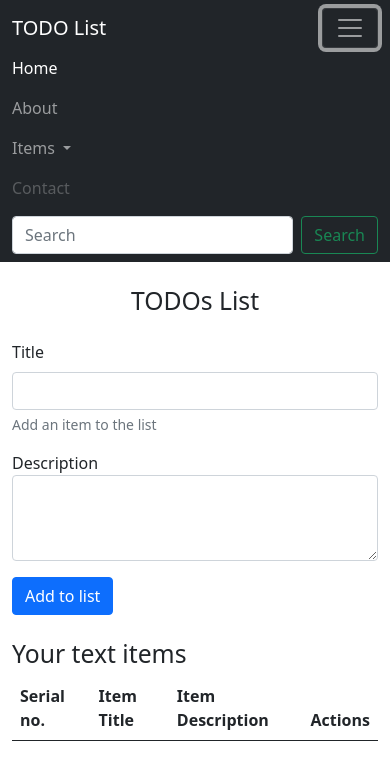
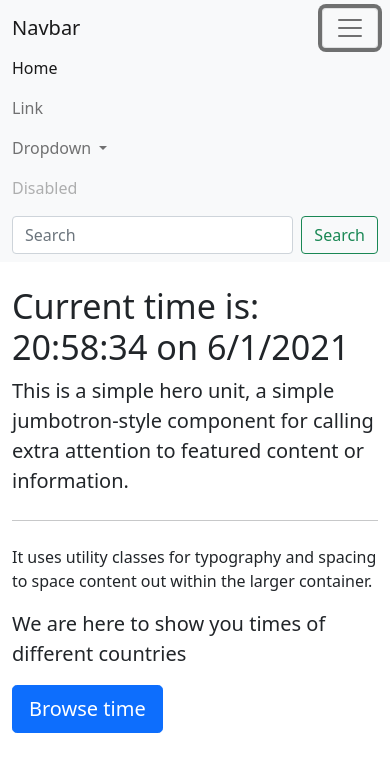
Before and after one commit to Mouli-m/Projects, a plain HTML site: page index.html in a window 390 px wide. Both pictures are taken after a click on the button "Toggle navigation". Drawn offline with nearby package versions, Linux system fonts and the light colour scheme.

Commit message:
Add files via upload

```diff
--- a/index.html
+++ b/index.html
@@ -1,26 +1,31 @@
 <!doctype html>
 <html lang="en">
-
   <head>
     <!-- Required meta tags -->
     <meta charset="utf-8">
     <meta name="viewport" content="width=device-width, initial-scale=1">
 
     <!-- Bootstrap CSS -->
-    <link href="https://cdn.jsdelivr.net/npm/bootstrap@5.0.1/dist/css/bootstrap.min.css" rel="stylesheet"
-        integrity="sha384-+0n0xVW2eSR5OomGNYDnhzAbDsOXxcvSN1TPprVMTNDbiYZCxYbOOl7+AMvyTG2x" crossorigin="anonymous">
+    <link href="https://cdn.jsdelivr.net/npm/bootstrap@5.0.1/dist/css/bootstrap.min.css" rel="stylesheet" integrity="sha384-+0n0xVW2eSR5OomGNYDnhzAbDsOXxcvSN1TPprVMTNDbiYZCxYbOOl7+AMvyTG2x" crossorigin="anonymous">
 
-    <title>TODO List</title>
+    <title>Hello, world!</title>
+    <script>
+    let a;
+    let date;
+    let time;
+    setInterval(() => {
+      a = new Date();
+     time = a.getHours() + ':'+ a.getMinutes() + ':' +a.getSeconds();
+     date = a.toLocaleDateString();
+    document.getElementById('time').innerHTML= time + " on " + date;
+  }, 1000);
+    </script>
   </head>
-
   <body>
-
-    <nav class="navbar navbar-expand-lg navbar-dark bg-dark">
+    <nav class="navbar navbar-expand-lg navbar-light bg-light">
       <div class="container-fluid">
-            <a class="navbar-brand" href="#">TODO List</a>
-            <button class="navbar-toggler" type="button" data-bs-toggle="collapse"
-                data-bs-target="#navbarSupportedContent" aria-controls="navbarSupportedContent" aria-expanded="false"
-                aria-label="Toggle navigation">
+        <a class="navbar-brand" href="#">Navbar</a>
+        <button class="navbar-toggler" type="button" data-bs-toggle="collapse" data-bs-target="#navbarSupportedContent" aria-controls="navbarSupportedContent" aria-expanded="false" aria-label="Toggle navigation">
           <span class="navbar-toggler-icon"></span>
         </button>
         <div class="collapse navbar-collapse" id="navbarSupportedContent">
@@ -29,24 +34,21 @@
               <a class="nav-link active" aria-current="page" href="#">Home</a>
             </li>
             <li class="nav-item">
-                        <a class="nav-link" href="#">About</a>
+              <a class="nav-link" href="#">Link</a>
             </li>
             <li class="nav-item dropdown">
-                        <a class="nav-link dropdown-toggle" href="#" id="navbarDropdown" role="button"
-                            data-bs-toggle="dropdown" aria-expanded="false">
-                            Items
+              <a class="nav-link dropdown-toggle" href="#" id="navbarDropdown" role="button" data-bs-toggle="dropdown" aria-expanded="false">
+                Dropdown
               </a>
               <ul class="dropdown-menu" aria-labelledby="navbarDropdown">
                 <li><a class="dropdown-item" href="#">Action</a></li>
                 <li><a class="dropdown-item" href="#">Another action</a></li>
-                            <li>
-                                <hr class="dropdown-divider">
-                            </li>
+                <li><hr class="dropdown-divider"></li>
                 <li><a class="dropdown-item" href="#">Something else here</a></li>
               </ul>
             </li>
             <li class="nav-item">
-                        <a class="nav-link disabled" href="#" tabindex="-1" aria-disabled="true">Contact</a>
+              <a class="nav-link disabled" href="#" tabindex="-1" aria-disabled="true">Disabled</a>
             </li>
           </ul>
           <form class="d-flex">
@@ -56,117 +58,29 @@
         </div>
       </div>
     </nav>
-<div class="container">
-    <h2 class="text-center my-4">TODOs List</h2>
 
-  <div class="mb-3">
-    <label for="title" class="form-label">Title</label>
-    <input type="text" class="form-control" id="title" aria-describedby="emailHelp">
-    <div id="emailHelp" class="form-text">Add an item to the list</div>
+    <div class="container my-4">
+      <div class="jumbotron">
+        <h1 class="display-4">Current time is: <span id="time"></span></h1>
+        <p class="lead">This is a simple hero unit, a simple jumbotron-style component for calling extra attention to featured content or information.</p>
+        <hr class="my-4">
+        <p>It uses utility classes for typography and spacing to space content out within the larger container.</p>
+        <p class="lead">
+          We are here to show you times of different countries
+        </p>
+        <a class="btn btn-primary btn-lg" href="#" role="button">Browse time</a>
+      </div>
     </div>
 
-  <div class="form-group">
-    <label for="description">Description</label>
-    <textarea class="form-control" id="description" rows="3"></textarea>
-  </div>
-
-  <button type="submit" id = "add" class="btn btn-primary mt-3">Add to list</button>
-
-<div id="items" class ="my-4">
-    <h2>Your text items</h2>
-    <table class="table">
-        <thead>
-          <tr>
-            <th scope="col">Serial no.</th>
-            <th scope="col">Item Title</th>
-            <th scope="col">Item Description</th>
-            <th scope="col">Actions</th>
-
-          </tr>
-        </thead>
-        <tbody id ="tablebody">
-          <tr>
-            <th scope="row">1</th>
-            <td>This is an area</td>
-            <td>Another area</td>
-            <td><button class="btn btn-sm btn-primary">Delete</button>
-            </td>
-          </tr>
-
-        </tbody >
-      </table>
-</div>
-</div>
     <!-- Optional JavaScript; choose one of the two! -->
 
     <!-- Option 1: Bootstrap Bundle with Popper -->
-    <script src="https://cdn.jsdelivr.net/npm/bootstrap@5.0.1/dist/js/bootstrap.bundle.min.js"
-        integrity="sha384-gtEjrD/SeCtmISkJkNUaaKMoLD0//ElJ19smozuHV6z3Iehds+3Ulb9Bn9Plx0x4"
-        crossorigin="anonymous"></script>
+    <script src="https://cdn.jsdelivr.net/npm/bootstrap@5.0.1/dist/js/bootstrap.bundle.min.js" integrity="sha384-gtEjrD/SeCtmISkJkNUaaKMoLD0//ElJ19smozuHV6z3Iehds+3Ulb9Bn9Plx0x4" crossorigin="anonymous"></script>
 
     <!-- Option 2: Separate Popper and Bootstrap JS -->
     <!--
     <script src="https://cdn.jsdelivr.net/npm/@popperjs/core@2.9.2/dist/umd/popper.min.js" integrity="sha384-IQsoLXl5PILFhosVNubq5LC7Qb9DXgDA9i+tQ8Zj3iwWAwPtgFTxbJ8NT4GN1R8p" crossorigin="anonymous"></script>
     <script src="https://cdn.jsdelivr.net/npm/bootstrap@5.0.1/dist/js/bootstrap.min.js" integrity="sha384-Atwg2Pkwv9vp0ygtn1JAojH0nYbwNJLPhwyoVbhoPwBhjQPR5VtM2+xf0Uwh9KtT" crossorigin="anonymous"></script>
     -->
-    <script>
-        function getandupdate(){
-            console.log("Updating List...")
-            tit = document.getElementById('title').value;
-            desc = document.getElementById('description').value;
-            if( localStorage.getItem('itemsJson')== null){
-                itemJsonarray= [];
-                itemJsonarray.push([tit,desc]);
-                localStorage.setItem('itemsJson',JSON.stringify(itemJsonarray));
-            }
-            else
-            {
-                itemJsonarraystr = localStorage.getItem('itemsJson')
-                itemJsonarray = JSON.parse(itemJsonarraystr);
-                itemJsonarray.push([tit,desc]);
-                localStorage.setItem('itemsJson',JSON.stringify(itemJsonarray));
-            }
-            update();
-        }
-        function update(){
-            if( localStorage.getItem('itemsJson')== null){
-                itemJsonarray= [];
-                localStorage.setItem('itemsJson',JSON.stringify(itemJsonarray));
-            }
-            else
-            {
-                itemJsonarraystr = localStorage.getItem('itemsJson')
-                itemJsonarray = JSON.parse(itemJsonarraystr);
-
-            }
-
-            let tablebody = document.getElementById("tablebody");
-            let str= "";
-            itemJsonarray.forEach((element, index) => {
-                str += `
-                <tr>
-            <th scope="row">${index + 1}</th>
-            <td>${element[0]}</td>
-            <td>${element[1]}</td>
-            <td><button class="btn btn-sm btn-primary" onclick ="deleted(${index})">Delete</button>
-            </td>
-          </tr>
-                `;
-            });
-            tablebody.innerHTML = str;
-        }
-        add = document.getElementById("add");
-        add.addEventListener("click", getandupdate)
-        update();
-        function deleted(itemindex){
-        console.log("Delete",itemindex)
-        itemJsonarraystr = localStorage.getItem('itemsJson')
-        itemJsonarray = JSON.parse(itemJsonarraystr);
-        itemJsonarray.splice(itemindex,1);
-        localStorage.setItem('itemsJson',JSON.stringify(itemJsonarray));
-        update();
-        }
-    </script>
   </body>
-
 </html>
```
Lines whose indentation alone changed are shown as unchanged.
